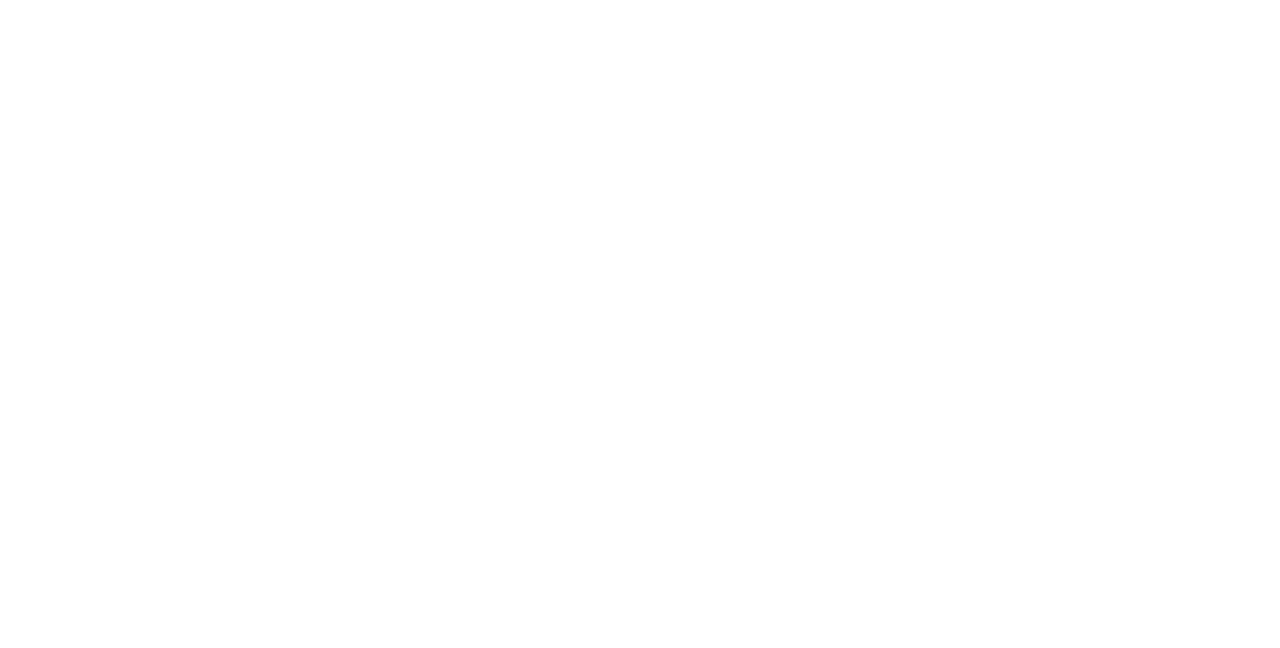
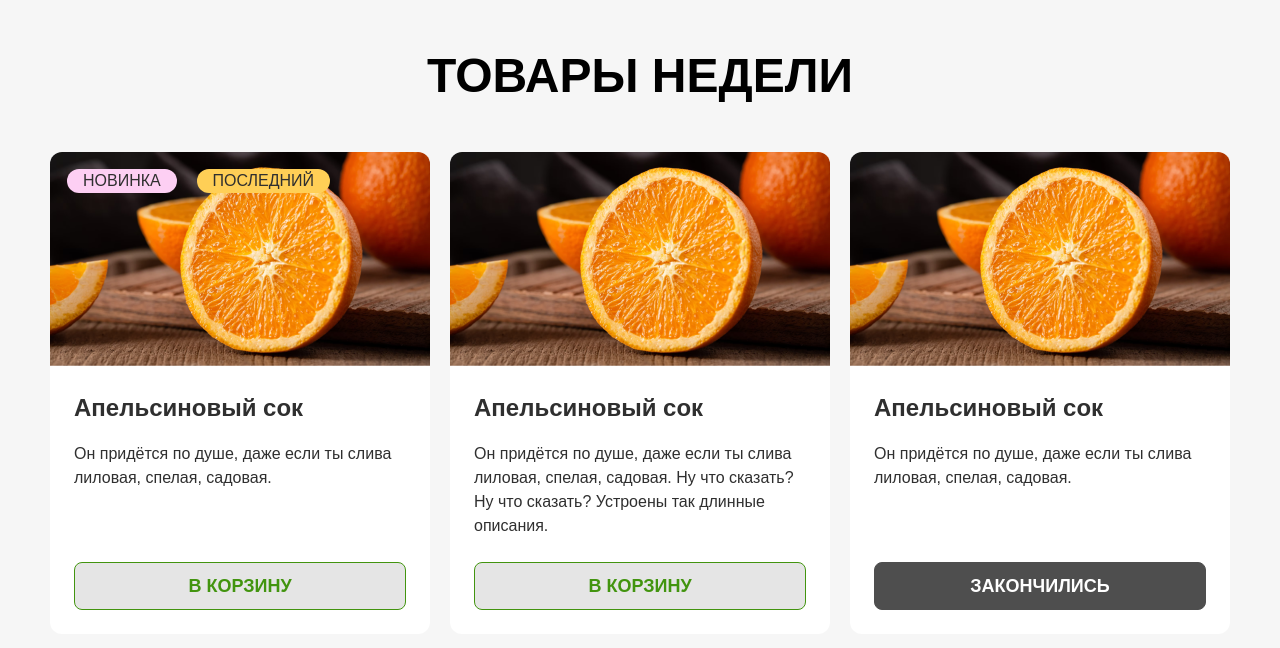
Before and after one commit to EGalitsky/SpurIT, a plain HTML site: page 01-product-card/index.html in a window 1280 px wide. Drawn offline with Linux system fonts and the light colour scheme.

Commit message:
add 1 test task

```diff
--- a/01-product-card/index.css
+++ b/01-product-card/index.css
@@ -1 +1,161 @@
-/* Смотри сколько снизу свободного места! Оно идеально подойдёт, чтобы писать твои стили! */
+* {
+  padding: 0;
+  margin: 0;
+  box-sizing: border-box;
+}
+
+html {
+  font-size: 62.5%;
+}
+
+body {
+  font-family: Arial, Helvetica, sans-serif;
+  font-weight: 400;
+  color: #000000;
+  background-color: #f6f6f6;
+}
+
+.products__title {
+  margin: 4rem 0;
+}
+
+.title {
+  font-size: 4.8rem;
+  font-weight: 900;
+  line-height: 7.2rem;
+  text-align: center;
+  text-transform: uppercase;
+}
+
+.products__row {
+  display: flex;
+  flex-wrap: wrap;
+  justify-content: center;
+  gap: 2rem;
+  margin: 0 2rem;
+}
+
+.product-card {
+  display: flex;
+  flex-direction: column;
+  position: relative;
+  max-width: 38rem;
+  border-radius: 12px;
+  background-color: #ffffff;
+  color: #2f2f2f;
+  overflow: hidden;
+}
+
+.product-card__tags {
+  position: absolute;
+  top: 1.7rem;
+  left: 1.7rem;
+}
+
+.product-card__tag {
+  font-size: 1.6rem;
+  font-weight: 400;
+  line-height: 2.4rem;
+  display: inline-block;
+  padding: 0 1.6rem;
+  margin-right: 1.7rem;
+  text-transform: uppercase;
+  color: #2f2f2f;
+  border-radius: 100px;
+}
+
+.product-card__tag-new {
+  background-color: #fdcff3;
+}
+
+.product-card__tag-last {
+  background-color: #ffcf56;
+}
+
+.product-card__title {
+  margin: 2.4rem 2.4rem 1.6rem 2.4rem;
+  font-size: 2.4rem;
+  font-weight: 900;
+  line-height: 3.6rem;
+  color: #2f2f2f;
+}
+
+.product-card__text {
+  font-size: 1.6rem;
+  font-weight: 400;
+  line-height: 2.4rem;
+  color: #2f2f2f;
+  margin: 0rem 2.4rem 2.4rem 2.4rem;
+}
+
+.product-card__btn,
+.product-card__btn:link,
+.product-card__btn:visited {
+  height: 4.8rem;
+  font-size: 1.8rem;
+  font-weight: 900;
+  line-height: 2.5rem;
+  color: #42940f;
+  background-color: #e5e5e5;
+  border: 1px solid #42940f;
+  border-radius: 8px;
+  margin: auto 2.4rem 2.4rem 2.4rem;
+}
+
+.product-card__btn:hover {
+  cursor: pointer;
+  border: 2px solid #42940f;
+  background-color: #42940f;
+  color: #ffffff;
+}
+
+.product-card__btn:active {
+  border: 2px solid #1f5200;
+  background-color: #1f5200;
+  color: #ffffff;
+}
+
+.product-card__btn-disabled,
+.product-card__btn-disabled:link,
+.product-card__btn-disabled:active,
+.product-card__btn-disabled:visited,
+.product-card__btn-disabled:hover {
+  cursor: default;
+  border: 1px solid #4e4e4e;
+  background-color: #4e4e4e;
+  color: #ffffff;
+}
+
+@media (max-width: 75em) {
+  .products__row {
+    margin-bottom: 2rem;
+  }
+}
+
+@media (max-width: 25em) {
+  .title {
+    font-size: 3.6rem;
+  }
+}
+
+@media (max-width: 20em) {
+  .products__row {
+    display: grid;
+    grid-template-columns: repeat(1, 1fr);
+  }
+
+  .products__title {
+    margin: 1.5rem 0;
+  }
+
+  .title {
+    font-size: 3rem;
+  }
+  .product-card__title {
+    font-size: 2rem;
+  }
+
+  .product-card__tag {
+    margin-bottom: 1.7rem;
+  }
+}
--- a/01-product-card/index.html
+++ b/01-product-card/index.html
@@ -3,14 +3,53 @@
 <head>
     <meta charset="UTF-8">
     <meta name="viewport"
-          content="width=device-width, user-scalable=no, initial-scale=1.0, maximum-scale=1.0, minimum-scale=1.0">
+    content="width=device-width, user-scalable=no, initial-scale=1.0, maximum-scale=1.0, minimum-scale=1.0">
     <meta http-equiv="X-UA-Compatible" content="ie=edge">
     <title>SpurIT - Тестовое задание 1. HTML и CSS</title>
     <link rel="stylesheet" href="./index.css">
 </head>
 <body>
 <main>
-<!-- Напиши разметку на этом месте и больше ничего не трогай -->
+  <section class="products">
+    <h2 class="products__title title">ТОВАРЫ НЕДЕЛИ</h2>
+    <div class="products__row">
+      <div class="product-card">
+        <div class="product-card__tags">
+          <span class="product-card__tag product-card__tag-new">
+            НОВИНКА
+          </span>
+          <span class="product-card__tag product-card__tag-last">
+            ПОСЛЕДНИЙ
+          </span>
+        </div>
+        <img class="product-card__img" src="./img/Image.png" alt="Orange" />
+        <h3 class="product-card__title">Апельсиновый сок</h3>
+        <p class="product-card__text">
+          Он придётся по душе, даже если ты слива лиловая, спелая, садовая.
+        </p>
+        <button class="product-card__btn">В КОРЗИНУ</button>
+      </div>
+      <div class="product-card">
+        <img class="product-card__img" src="./img/Image.png" alt="Orange" />
+        <h3 class="product-card__title">Апельсиновый сок</h3>
+        <p class="product-card__text">
+          Он придётся по душе, даже если ты слива лиловая, спелая, садовая.
+          Ну что сказать? Ну что сказать? Устроены так длинные описания.
+        </p>
+        <button class="product-card__btn">В КОРЗИНУ</button>
+      </div>
+      <div class="product-card">
+        <img class="product-card__img" src="./img/Image.png" alt="Orange" />
+        <h3 class="product-card__title">Апельсиновый сок</h3>
+        <p class="product-card__text">
+          Он придётся по душе, даже если ты слива лиловая, спелая, садовая.
+        </p>
+        <button class="product-card__btn product-card__btn-disabled">
+          ЗАКОНЧИЛИСЬ
+        </button>
+      </div>
+    </div>
+  </section>
 </main>
 </body>
 </html>
```
Also changed, not shown: 01-product-card/img/Image.png (added).
